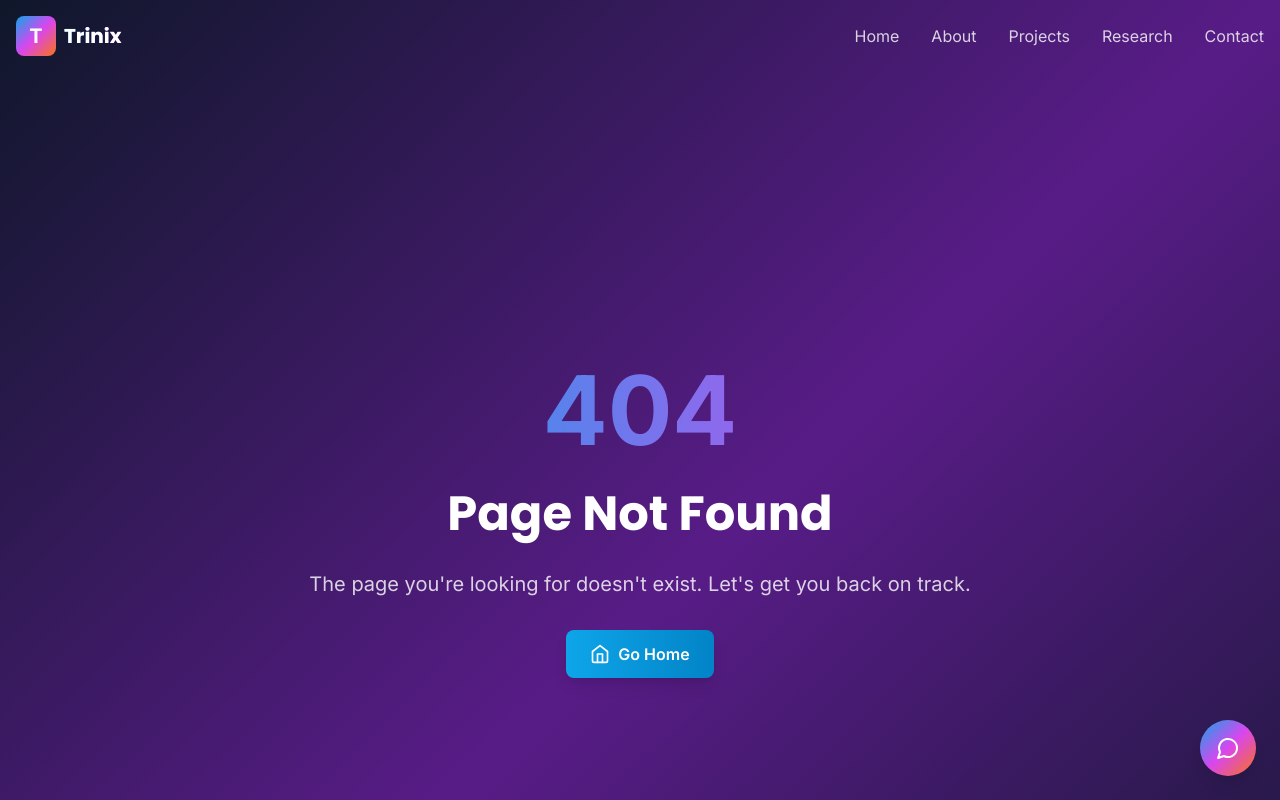
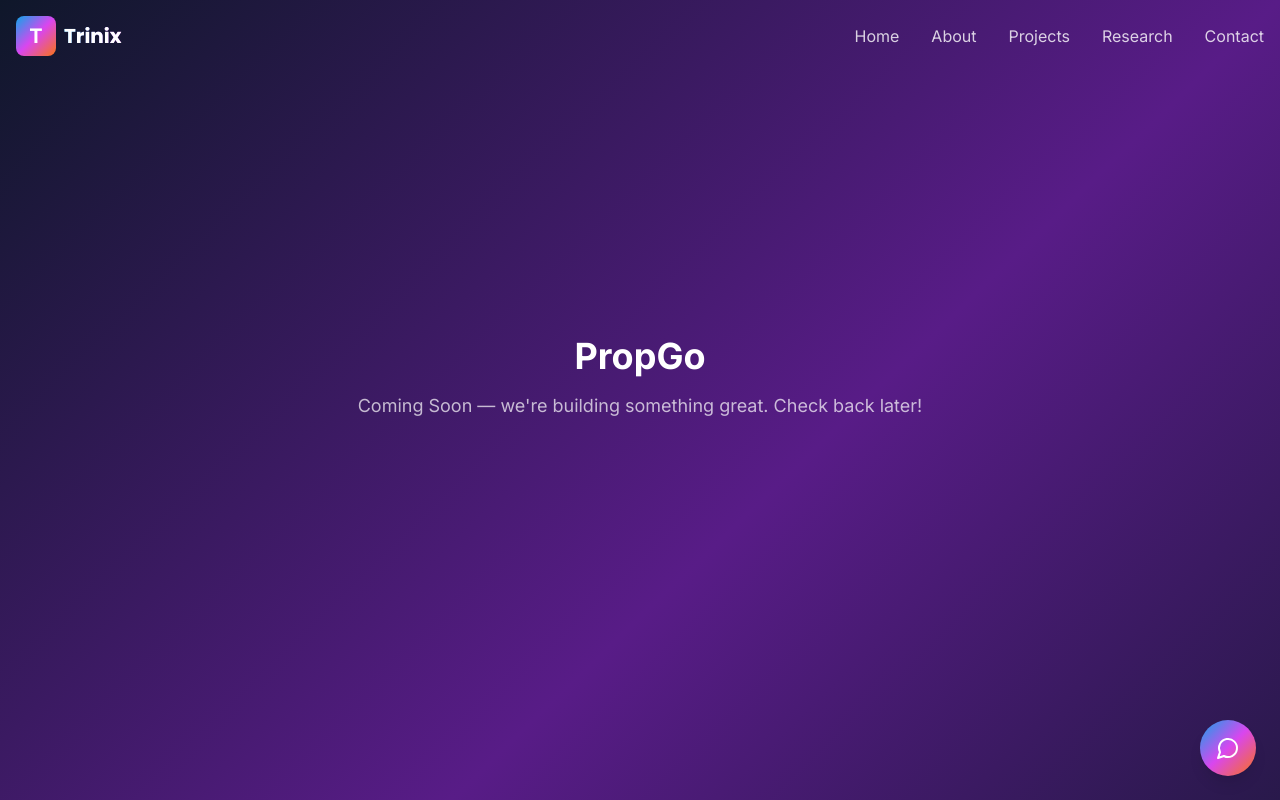
Before and after one commit to CHIRGJAIN/Trinix, a React (Vite) app: page /propgo in a window 1280 px wide. Shown: the top 800 px of the page. Built offline with nearby package versions, Linux system fonts and the light colour scheme.

Commit message:
Feat: add PropGo and VedicAI 'Coming Soon' pages and routes

```diff
--- a/src/App.jsx
+++ b/src/App.jsx
@@ -16,6 +16,8 @@ import Login from './pages/Login'
 import Dashboard from './pages/Dashboard'
 import AdminLogin from './pages/AdminLogin'
 import AdminDashboard from './pages/AdminDashboard'
+import PropGo from './pages/PropGo'
+import VedicAI from './pages/VedicAI'
 import Careers from './pages/Careers'
 import NotFound from './pages/NotFound'
 
@@ -38,6 +40,8 @@ function App() {
             <Route path="/research" element={<ResearchPortal />} />
             <Route path="/admin/login" element={<AdminLogin />} />
             <Route path="/admin" element={<AdminDashboard />} />
+            <Route path="/propgo" element={<PropGo />} />
+            <Route path="/vedic-ai" element={<VedicAI />} />
             <Route path="/login" element={<Login />} />
             <Route path="/dashboard" element={<Dashboard />} />
             <Route path="/careers" element={<Careers />} />
--- /dev/null
+++ b/src/pages/PropGo.jsx
@@ -0,0 +1,16 @@
+import React from 'react'
+
+const PropGo = () => {
+  return (
+    <div className="min-h-screen pt-20">
+      <div className="container-custom section-padding">
+        <div className="text-center mt-24">
+          <h1 className="text-4xl font-bold text-white mb-4">PropGo</h1>
+          <p className="text-lg text-white/70">Coming Soon — we're building something great. Check back later!</p>
+        </div>
+      </div>
+    </div>
+  )
+}
+
+export default PropGo
--- /dev/null
+++ b/src/pages/VedicAI.jsx
@@ -0,0 +1,16 @@
+import React from 'react'
+
+const VedicAI = () => {
+  return (
+    <div className="min-h-screen pt-20">
+      <div className="container-custom section-padding">
+        <div className="text-center mt-24">
+          <h1 className="text-4xl font-bold text-white mb-4">Vedic AI</h1>
+          <p className="text-lg text-white/70">Coming Soon — we're integrating classical knowledge with modern AI. Stay tuned!</p>
+        </div>
+      </div>
+    </div>
+  )
+}
+
+export default VedicAI
```
